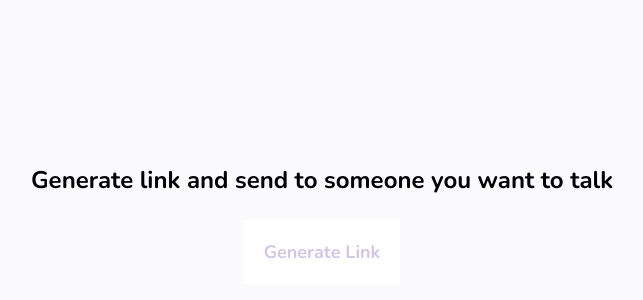
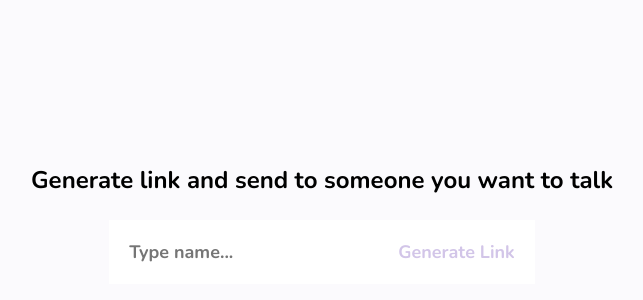
Before and after one commit to bigeyedes/react-rxjs-chat-app, a React (Create React App) app: page / in a window 1280 px wide. Shown: the part 178-478 px from the top of the page, without its empty margins (318-961 px from the left). Built offline with nearby package versions, Linux system fonts and the light colour scheme.

Commit message:
Name and link form, Firebase config

```diff
--- a/src/App.js
+++ b/src/App.js
@@ -1,8 +1,8 @@
-import React, {useState, useRef} from 'react';
+import React, {useState, useRef, useContext} from 'react';
 import styled from 'styled-components'
 import {BrowserRouter as Router, Switch, Route} from "react-router-dom";
 import {Subject } from 'rxjs';
-import Store from './store/Store';
+import {Context} from './store/Store'
 
 import Header from './components/ChatInterface/Header'
 import Messages from './components/Messages/Messages';
@@ -81,7 +81,6 @@ function App() {
 	}
 
 	return (
-		<Store>
 		<div className="App">
 			<Router>
 				<Switch>
@@ -102,7 +101,6 @@ function App() {
 				</Switch>
 			</Router>
 		</div>
-		</Store>
 	);
 }
 
--- a/src/components/GenerateLink/GenerateLink.js
+++ b/src/components/GenerateLink/GenerateLink.js
@@ -1,4 +1,4 @@
-import React, {useState, useContext, useEffect} from 'react';
+import React, {useState, useContext, useEffect, useRef} from 'react';
 import {Context} from '../../store/Store'
 import styled from 'styled-components';
 
@@ -9,6 +9,21 @@ const GenerateWrapper = styled.div`
 	display: flex;
 	justify-content: center;
 	align-items: center;
+`
+const NameInput = styled.input`
+	padding: 20px;
+	background: #fff;
+	font-family: 'Nunito', sans-serif;
+	color: #D2C5E8;
+	border: none;
+	cursor: pointer;
+	font-weight: 800;
+	font-size: 18px;
+	transition: .3s all ease;
+	&:hover {
+		background: #DAD0EB;
+		color: #fff
+	}
 `
 const ButtonGenerate = styled.button`
 	padding: 20px;
@@ -45,22 +60,31 @@ const YourLinkBtn = styled.a`
 const GenerateLink = () => {
 	const [link, setLink] = useState('')
 	const [state, dispatch] = useContext(Context)
+	const [name, setName] = useState('')
+	const nameRef = useRef('')
 
-	//RANDOM LINK GENERATOR
-	const generateLink = () => {
+	const nameLinkGenerator = (e) => {
+		e.preventDefault();
 		setLink(Math.random().toString(36).substring(2, 5) + Math.random().toString(36).substring(2, 5))
+		setName(nameRef.current.value)
 	}
 
 	useEffect(() => {
-		const newLink = link;
-		dispatch({type: 'ADD_LINK', payload: newLink});
+		const data = {
+			name: name,
+			link: link
+		};
+		dispatch({type: 'ADD_LINK', payload: data});
 	}, [link])
 
 	return(
 		<GenerateWrapper>
 			<div>
 			<YourLink>Generate link and send to someone you want to talk</YourLink>
-				<ButtonGenerate onClick={generateLink}>Generate Link</ButtonGenerate>
+				<form onSubmit={nameLinkGenerator}>
+					<NameInput ref={nameRef} type="text" placeholder="Type name..." />
+					<ButtonGenerate type="submit" >Generate Link</ButtonGenerate>
+				</form>
 				<YourLinkBtn href={link}>{link}</YourLinkBtn>
 			</div>
 		</GenerateWrapper>
--- a/src/index.js
+++ b/src/index.js
@@ -1,12 +1,15 @@
 import React from 'react';
 import ReactDOM from 'react-dom';
 import './index.css';
+import Store from './store/Store'
 import App from './App';
 import * as serviceWorker from './serviceWorker';
 
 ReactDOM.render(
   <React.StrictMode>
-    <App />
+	<Store>
+    	<App />
+	</Store>
   </React.StrictMode>,
   document.getElementById('root')
 );
--- a/src/store/Reducer.js
+++ b/src/store/Reducer.js
@@ -1,10 +1,11 @@
 const Reducer = (state, action) => {
     switch (action.type) {
         case 'ADD_LINK':
-			localStorage.setItem('link', action.payload)
+			localStorage.setItem('link', action.payload.link)
             return {
-                ...state,
-                link: action.payload
+				...state,
+				name: action.payload.name,
+				link: action.payload.link
             };
         default:
             return state;
```
Also changed, not shown: src/firebase/config.js (added, +19 -0 lines), 1 other file (tests, documents, lock files or other folders). Lines whose indentation alone changed are shown as unchanged.
